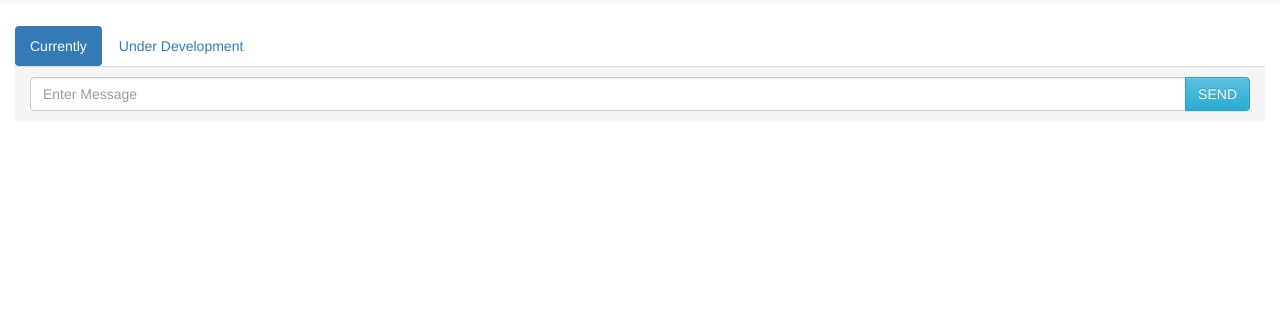
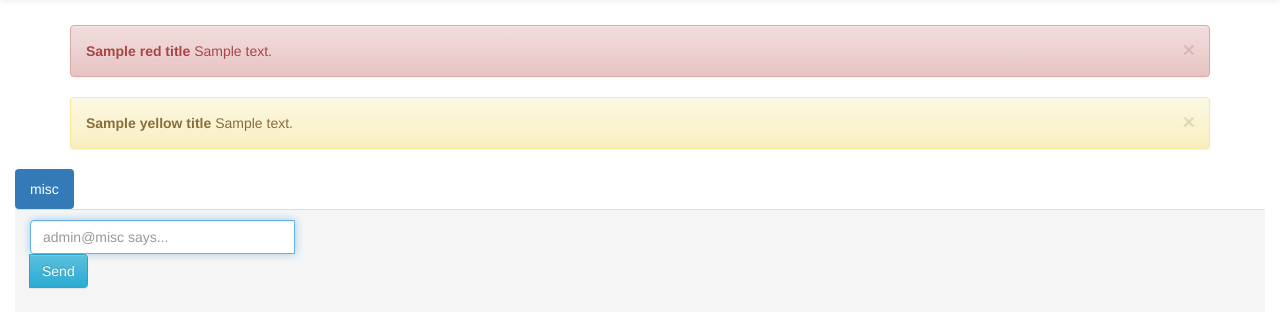
Before and after one commit to aidancrane/ChatBox, a Flask app: template templates/chat.html in a window 1280 px wide. Shown: the part 51-379 px from the top of the page. Run offline with Flask 2, Linux system fonts and the light colour scheme; a user stored in the database is signed in; the template is opened without the code that fills it: most values are stand-ins (such as "Sample title", 1, 10 or a date in 2020); some libraries are stand-ins or nearby versions.

Commit message:
Now with working logged chat
Although it's not rendered, stored in logfile.log, all of the
information provided to the chat box is now saved off, ready to be saved
into a database to be presented again to the user. Now I just need to
learn ajax, lol. Seriously though, I have re-imported sijax and started
to develop a temporary input / output. also logging out is now handled
by /logout, rather than repeated methods.

```diff
--- a/main.py
+++ b/main.py
@@ -1,8 +1,9 @@
 import os
 import sqlite3
 
-from flask import (Flask, escape, redirect, render_template, request, session,
-                   url_for)
+import flask_sijax
+from flask import (Flask, escape, g, redirect, render_template, request,
+                   session, url_for)
 
 import dataController
 #
@@ -110,9 +111,7 @@ def admin():
             data.shutdown_server()
             return render_template("/admin/dashboard.html", head="admin",  redTitle="Alert!", redBody="System Shutting down at " + admin.GetTime())
         if request.form['command'] == 'Log Out':
-            if session['username'] or session['password']:
-                username = session['username']
-                del session['username']
+            return redirect(url_for('logout'))
 
             return render_template("/admin/dashboard.html", head="admin", YellowTitle="You have been Logged out", YellowBody="To login, click the home button")
 
@@ -132,10 +131,18 @@ def admin():
     return render_template("/admin/dashboard.html", head="admin")
 
 
-@app.route('/chat', methods=['GET', 'POST'])
+@flask_sijax.route(app, '/chat', methods=['GET', 'POST'])
 def chat():
     if request.method == "GET":
         return render_template("chat.html", head="chat")
+
+    if request.method == "POST":
+        if request.form['push_message_box']:
+            push_message = request.form['push_message_box']
+            log.log("[INFO] " + session['username'] + " > " + push_message)
+
+            return render_template("chat.html", head="chat")
+    return render_template("chat.html", head="chat")
 
 
 @app.route('/logout', methods=['GET', 'POST'])
--- a/templates/admin/dashboard.html
+++ b/templates/admin/dashboard.html
@@ -51,7 +51,7 @@
     <BR>
     <div style="float: right; width: 50%">
       <form action="/admin" method="post">
-        <p style="float: left; width: 25%"><strong>LOG OUT?</strong></p>
+        <p style="float: left; width: 25%"><strong>Log out?</strong></p>
         <button style="float: left; width: 25%" class="btn btn-danger" type="submit" name="command" value="Log Out">Log out :(</button>
       </form>
     </div>
--- a/templates/chat.html
+++ b/templates/chat.html
@@ -1,17 +1,41 @@
 <html>
-{% include 'header.html' %} {% include 'admin/header.html' %} {% if session.username %}
+  {% include 'header.html' %}
+  {% include 'admin/header.html' %}
+  {% if session.username %}
 
     <body style="padding-top: 2cm">
 
       <div class="container-fluid">
+
+        {% if redBody %}
+          <div class="container">
+            <div class="alert alert-danger alert-dismissible fade in" role="alert">
+              <button type="button" class="close" data-dismiss="alert" aria-label="Close">
+                <span aria-hidden="true">×</span>
+              </button>
+              <strong>{{redTitle}}</strong>
+              {{redBody}}
+            </div>
+          </div>
+        {% endif %}
+        {% if YellowBody %}
+          <div class="container">
+            <div class="alert alert-warning alert-dismissible fade in" role="alert">
+              <button type="button" class="close" data-dismiss="alert" aria-label="Close">
+                <span aria-hidden="true">×</span>
+              </button>
+              <strong>{{YellowTitle}}</strong>
+              {{YellowBody}}
+            </div>
+          </div>
+        {% endif %}
+
         <div class="row">
           <div class="col-md-12">
             <ul class="nav nav-pills">
               <li class="active">
-            <a href="#"> <span class="badge pull-right"></span> Currently</a>
-          </li>
-          <li>
-            <a href="#"> <span class="badge pull-right"></span> Under Development</a>
+                <a href="#">
+                  <span class="badge pull-right"></span>misc</a>
               </li>
             </ul>
           </div>
@@ -20,18 +44,22 @@
     </div>
     <div class="panel-footer">
       <div class="input-group">
-      <input type="text" class="form-control" placeholder="Enter Message" />
+        <form method="post">
+          <input type="text" class="form-control" name="push_message_box" id="push_message_box" placeholder="{{session.username}}@misc says..." autofocus>
           <span class="input-group-btn">
-                                          <button class="btn btn-info" type="button">SEND</button>
+            <button class="btn btn-info" type="submit" name="command">Send</button>
+
+          </form>
+
         </span>
       </div>
     </div>
   </div>
 </div>
 
-
 </div>
-  </div> {% endif %}
+</div>
+{% endif %}
 </body>
 
 </html>
```
Lines whose indentation alone changed are shown as unchanged.
